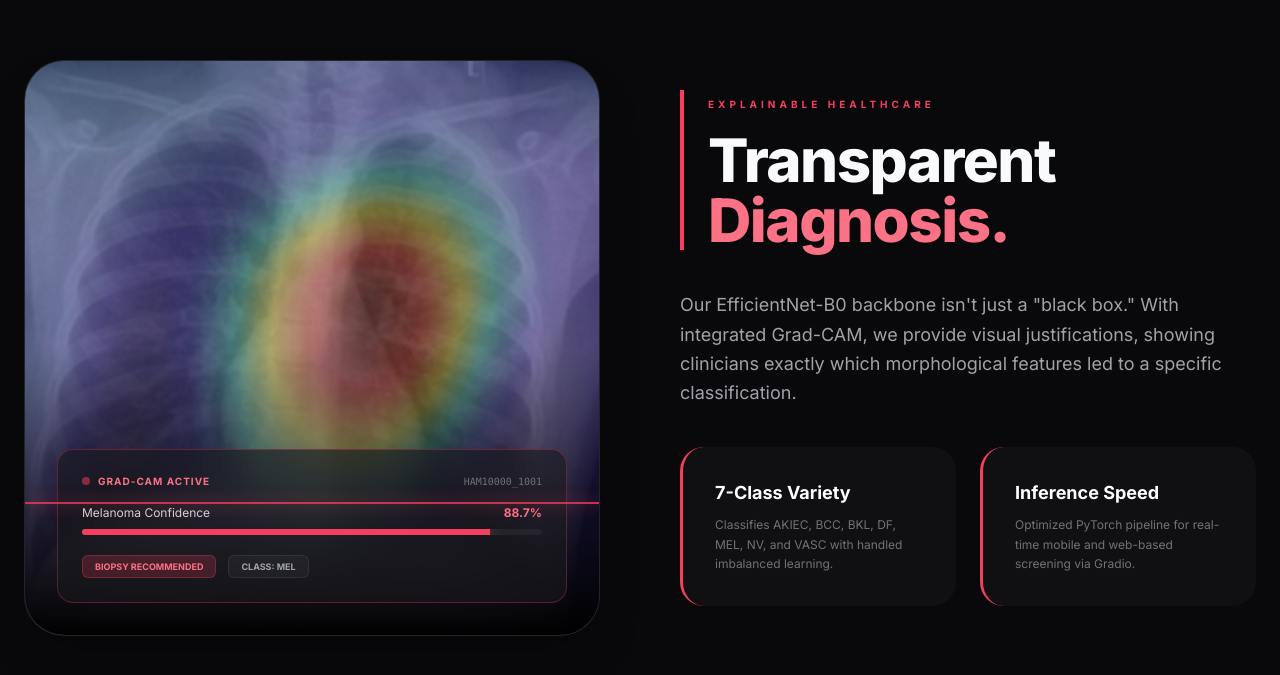
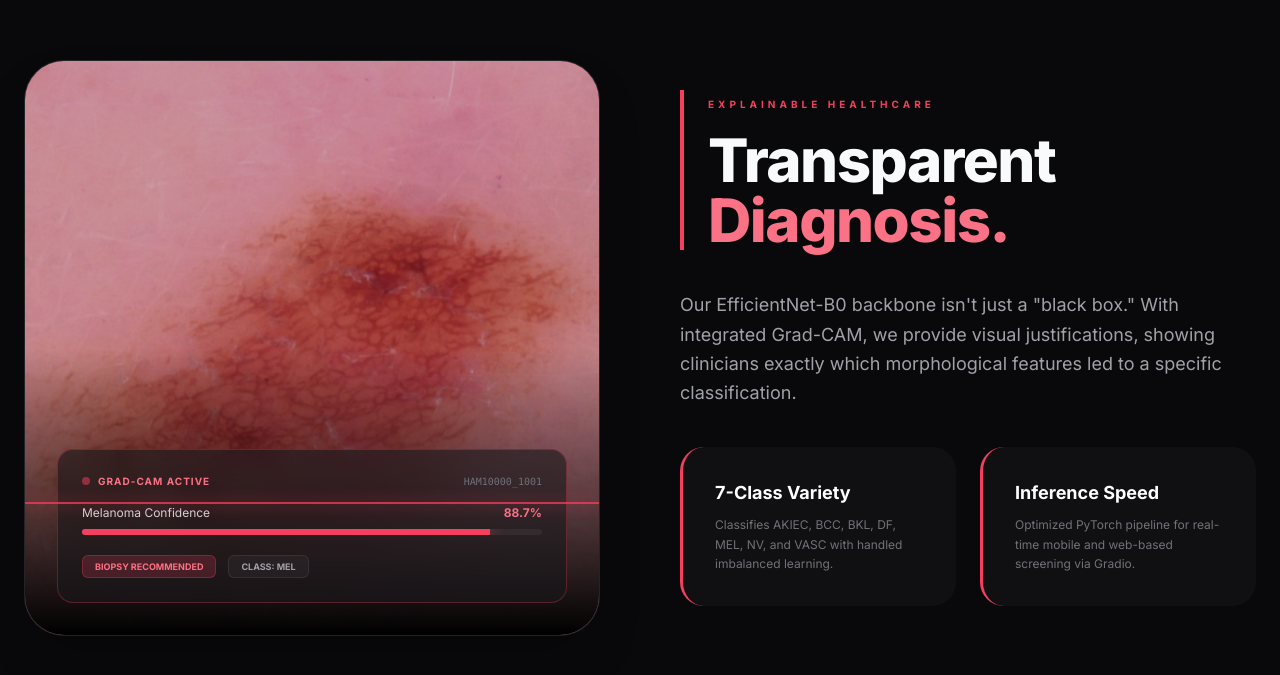
Before and after one commit to Nauman123-coder/portfolio2, a plain HTML site: page skin-cancer.html in a window 1280 px wide. Shown: the part 1577-2252 px from the top of the page. Drawn offline with nearby package versions, Linux system fonts and the light colour scheme.

```diff
--- a/skin-cancer.html
+++ b/skin-cancer.html
@@ -210,7 +210,7 @@
                 <div class="reveal xray-wrapper order-2 lg:order-1">
                     <div class="rounded-[2.5rem] overflow-hidden border border-white/5 relative shadow-2xl bg-zinc-900 aspect-square">
                         <div class="scan-line"></div>
-                        <img src="chest-xray.png" class="w-full h-full object-cover opacity-80" alt="Skin Lesion Scan">
+                        <img src="skin-cancer.png" class="w-full h-full object-cover opacity-80" alt="Skin Lesion Scan">
 
                         <div class="absolute inset-0 bg-gradient-to-t from-black via-transparent to-transparent"></div>
 
```
